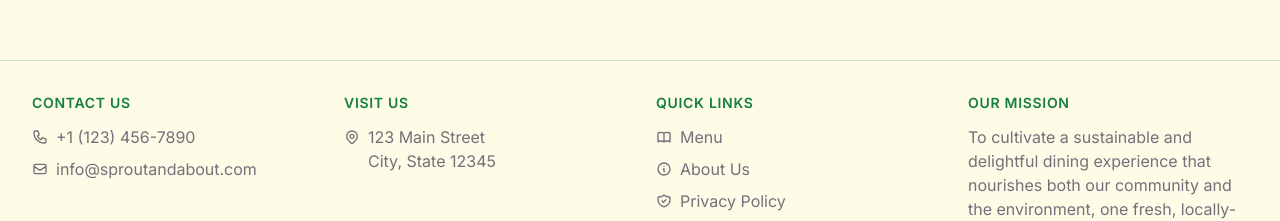
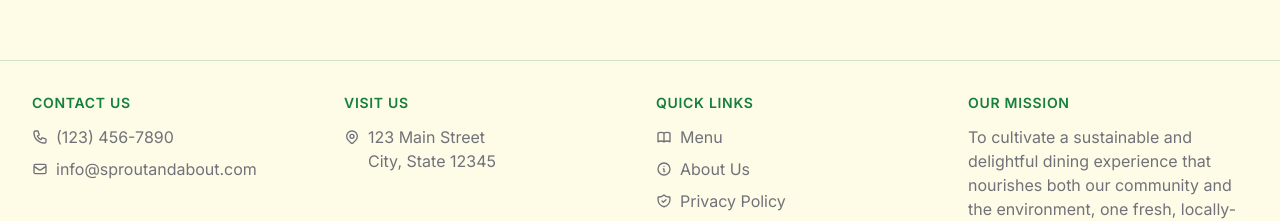
Before and after one commit to lucasch37/TSA-Webmaster-2025, a Next.js app: page / in a window 1280 px wide. Shown: the part 7034-7255 px from the top of the page. Built offline with nearby package versions, Linux system fonts and the light colour scheme; no server answers.

Commit message:
deploy 2

```diff
--- a/src/components/footer.tsx
+++ b/src/components/footer.tsx
@@ -31,7 +31,7 @@ export function Footer(): React.JSX.Element {
                                             d="M3 5a2 2 0 012-2h3.28a1 1 0 01.948.684l1.498 4.493a1 1 0 01-.502 1.21l-2.257 1.13a11.042 11.042 0 005.516 5.516l1.13-2.257a1 1 0 011.21-.502l4.493 1.498a1 1 0 01.684.949V19a2 2 0 01-2 2h-1C9.716 21 3 14.284 3 6V5z"
                                         />
                                     </svg>
-                                    +1 (123) 456-7890
+                                    (123) 456-7890
                                 </a>
                             </li>
                             <li>
```
